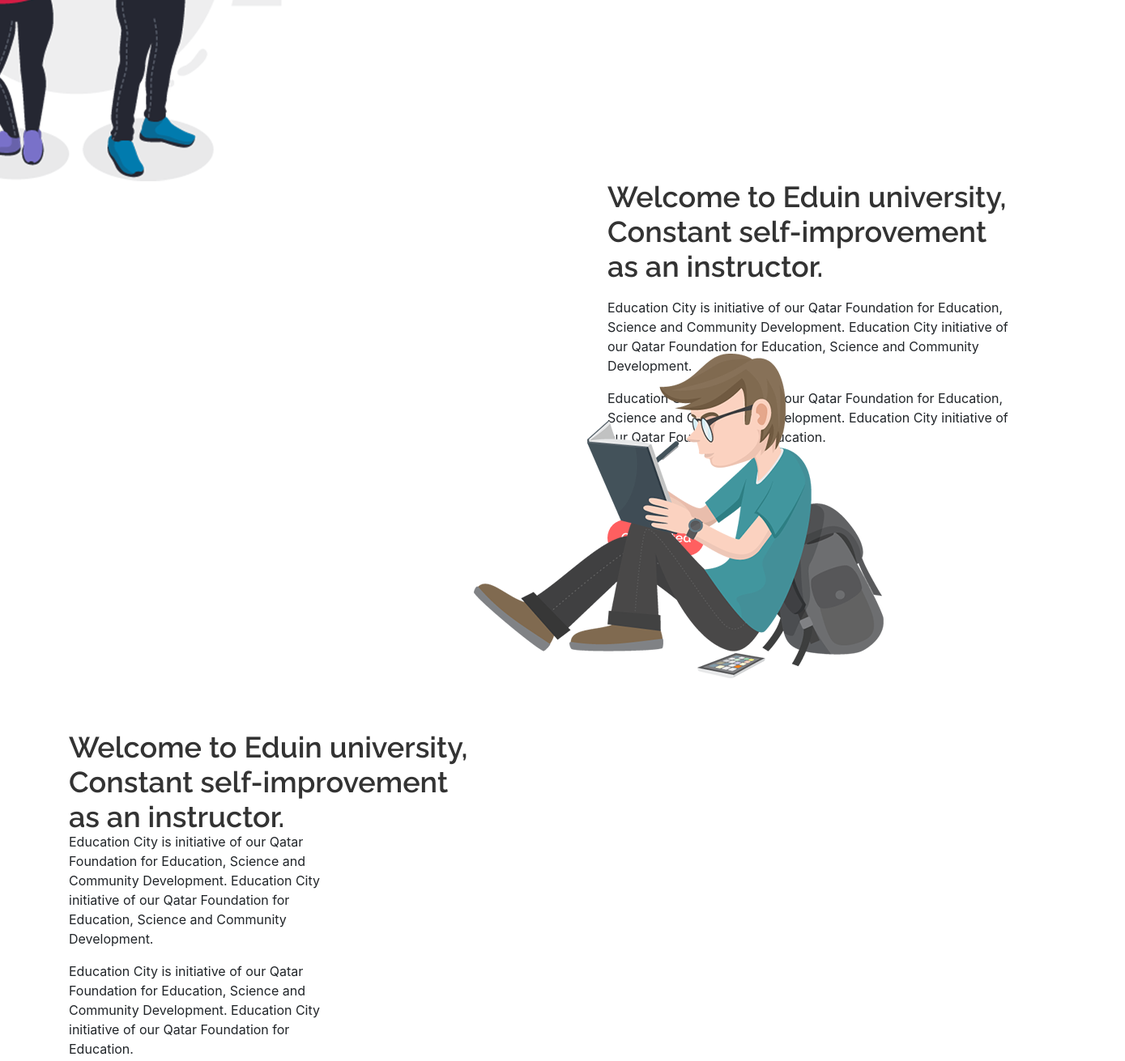
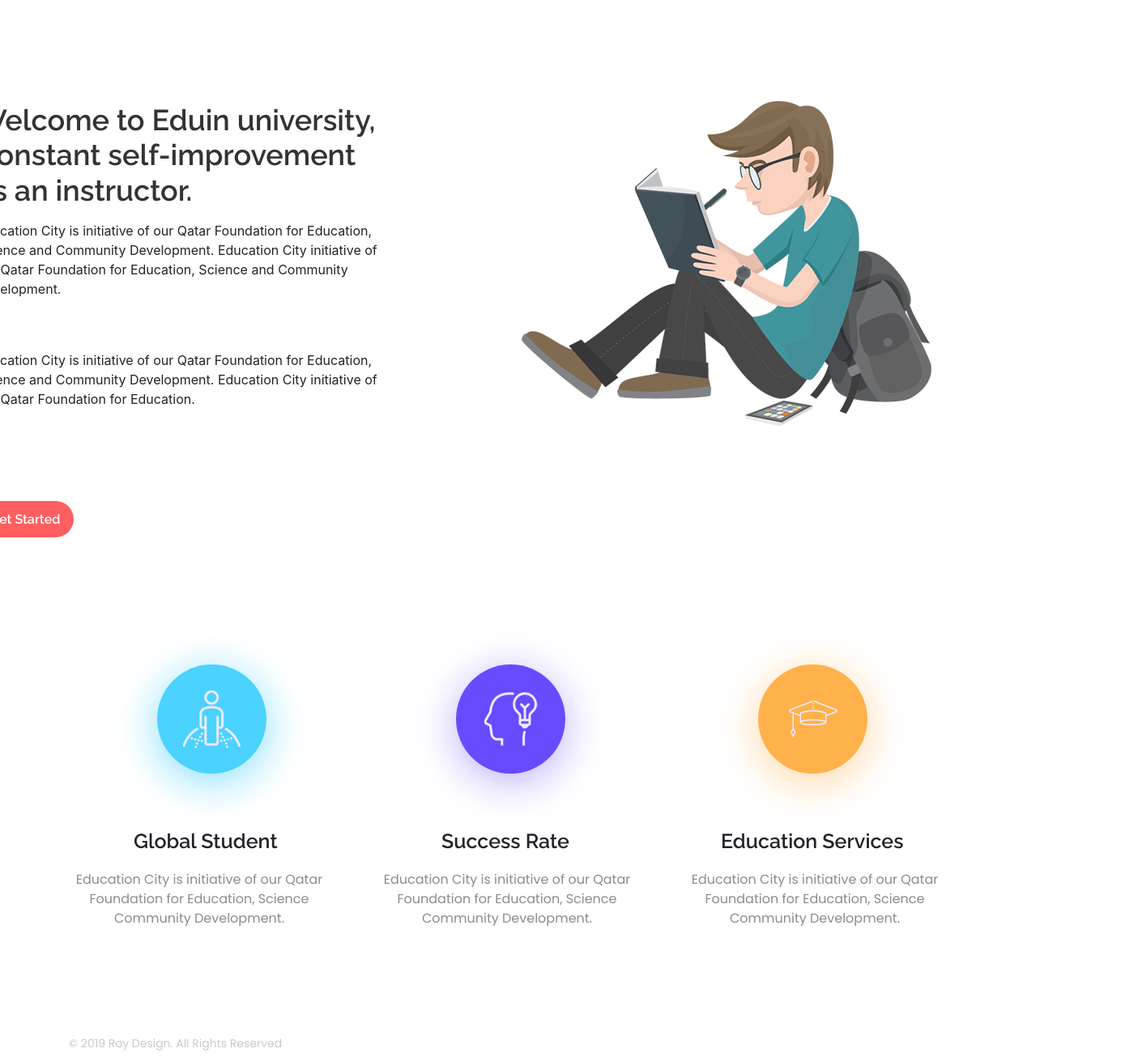
Before and after one commit to apels1ne/Homework, a plain HTML site: page index.html in a window 1280 px wide. Shown: the part 1465-2776 px from the top of the page at 81% size, 1389 px wide, since content can reach past the window. Drawn offline with nearby package versions, Linux system fonts and the light colour scheme.

Commit message:
Add files via upload

```diff
--- a/css/style.css
+++ b/css/style.css
@@ -44,7 +44,11 @@
     color: lightgrey;
 }
 
+.header-btn {
+    margin-top: -13%;
+    margin-left: 85%;
 
+}
 
 
 .btn {
@@ -59,6 +63,8 @@
     font-size: 16px;
 }
 
+
+
 .btn:hover {
     border-radius: 23px;
     background-color: orange;
@@ -68,6 +74,7 @@
 .main-text {
     width: 547px;
     height: 53px;
+    margin-left: -3%;
     margin-top: 200px;
     color: white;
     font-family: 'Raleway', sans-serif;
@@ -81,27 +88,30 @@
 }
 
 .main-content {
-    margin-top: 120px;
-    margin-bottom: 100px;
+    margin-top: -13%;
+    margin-left: 40%;
+    margin-bottom: 10%;
+}
+
+.group_bg {
+    margin-top: 10%;
+    background-repeat: no-repeat;
+    margin-left: -10%;
+    background-color: white;
+
+
 }
 
 .group {
-    /* background-image: url(../img/group_bg.png); */
-    background-repeat: no-repeat;
-    margin-left: -300px;
-    background-color: white;
-    display: flex;
-    justify-content: flex-end;
-    background-size: cover;
-    /* background-color: violet; */
-    /* margin-top: 300px; */
+    margin-left: -10%S;
 }
 
 .group-content {
+
+
     display: flex;
     flex-direction: column;
     flex-wrap: wrap;
-    margin-top: 497px;
 }
 
 
@@ -119,28 +129,71 @@ h5 {
 
 
 
+.botaniq_bg {
+    margin-top: 10%;
+    background-repeat: no-repeat;
+}
+
 .botaniq {
-    /* background-image: url(../img/botaniq-bg.png); */
-    background-size: cover;
-    background-repeat: no-repeat;
-    height: 465px;
-    margin-top: -250px;
-    margin-left: 500px;
+    width: 100%;
+    margin-left: 49%;
+}
 
+.botaniq-content {
+    margin-top: -35%;
+    margin-left: -10%;
+    display: flex;
+    flex-direction: column;
+    flex-wrap: wrap;
 }
 
 .content-end {
-    margin-top: 100px;
-    justify-content: center;
+    position: center;
+    margin-top: 10%;
+    margin-bottom: 10%;
 }
 
-.nav-footer {
-    display: inline;
+.headers_one,
+.headers_two {
+    margin-left: 80px;
+    font-family: 'Raleway', sans-serif;
+    font-size: 25px;
+}
+
+
+.headers_three {
+    margin-left: 45px;
+    font-family: 'Raleway', sans-serif;
+    font-size: 25px;
+}
+
+.man {
+    margin-left: 15%;
+}
+
+.idea {
+    margin-left: 12%;
+}
+
+.cap {
+    margin-left: 10%;
+}
+
+.Subtitles {
+    width: 322px;
+    height: 72px;
+    margin-top: 3%;
+    color: #8c8c8c;
+    font-family: 'Poppins', sans-serif;
+    text-align: center;
+}
+
+.footer {
+    margin-bottom: 3%;
+    height: 16px;
     color: #c9c9c9;
+    font-family: 'Poppins', sans-serif;
     font-size: 14px;
     font-weight: 400;
-    line-height: 25px;
-    letter-spacing: 0.28px;
-    font-family: 'Poppins', sans-serif;
-
+    line-height: 30px;
 }
```
